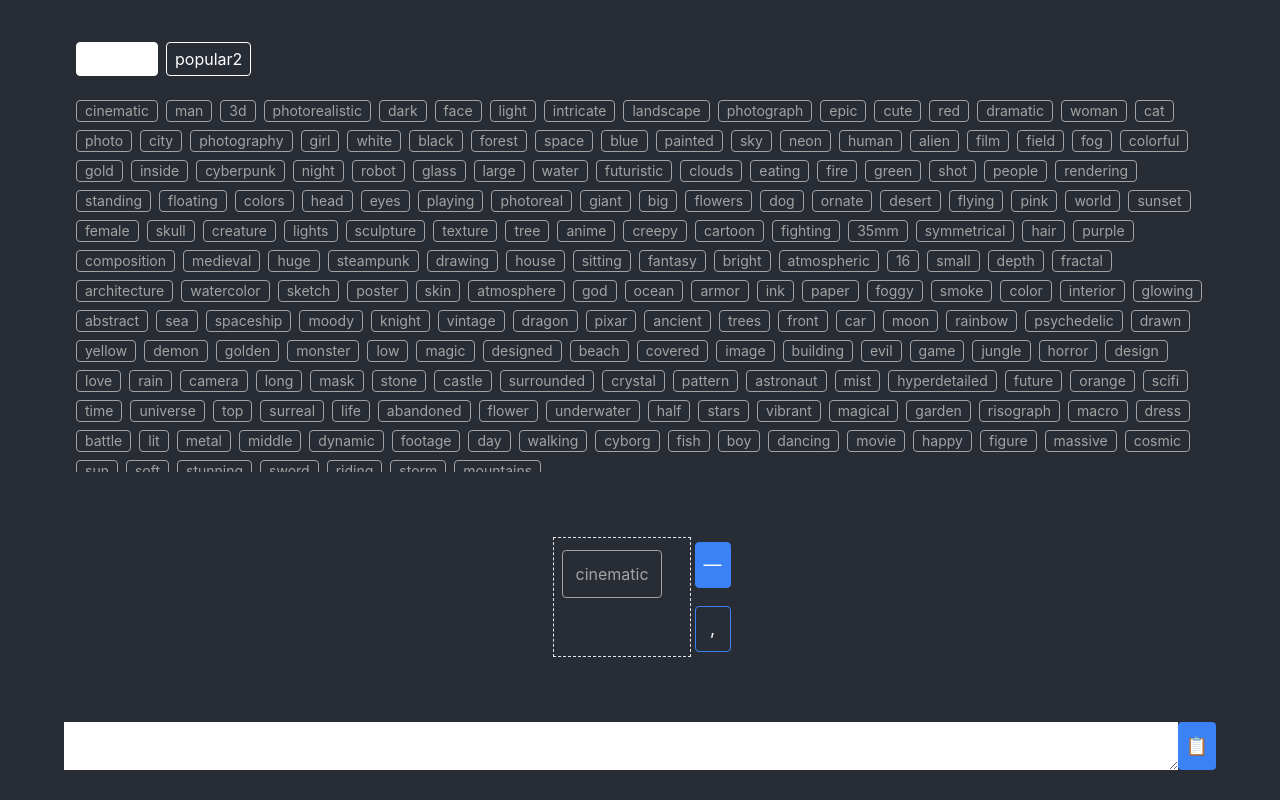
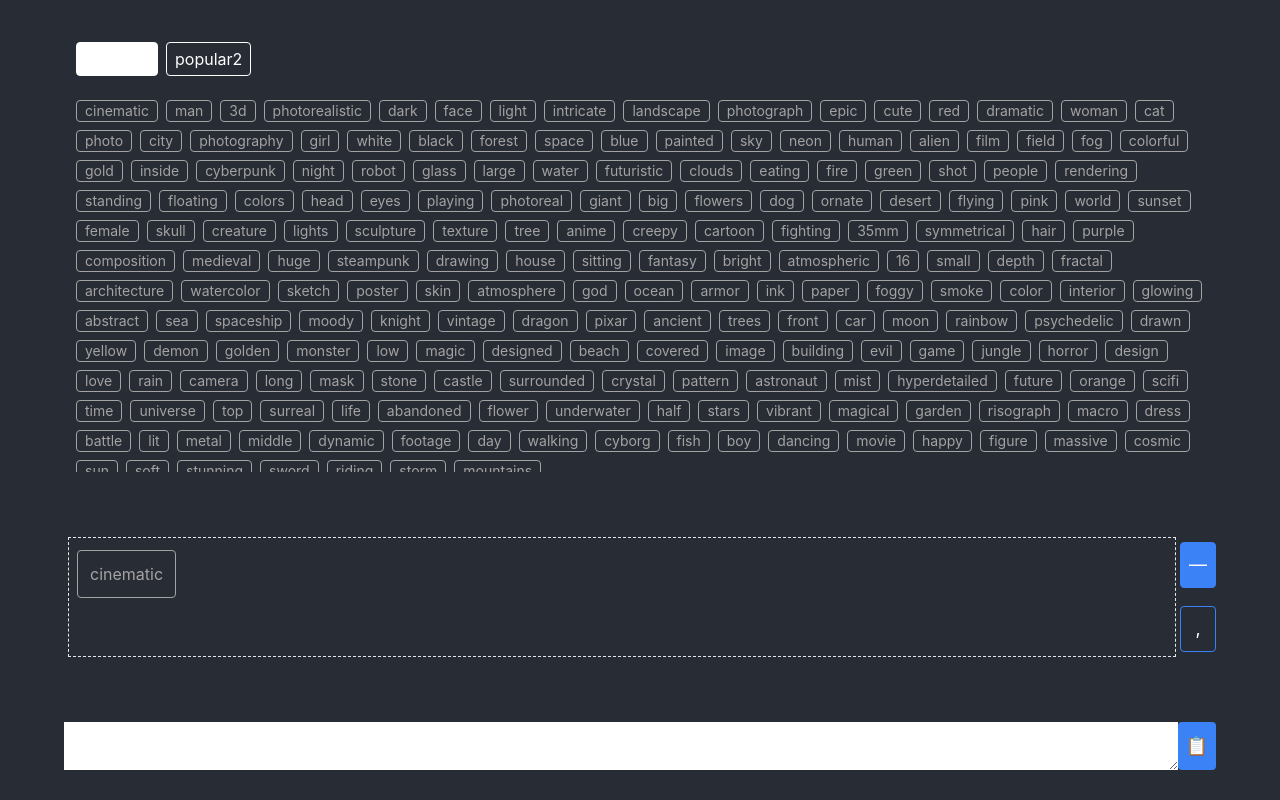
Before and after one commit to rugia813/midjourney-prompt-helper, a React (Create React App) app: page / in a window 1280 px wide. Both pictures are taken after a click on the item "cinematic". Built offline with nearby package versions, Linux system fonts and the light colour scheme.

Commit message:
fix delimiter duplicating when edit

```diff
--- a/src/components/Desk.js
+++ b/src/components/Desk.js
@@ -8,7 +8,7 @@ export default function Desk({deskItems, addWord}) {
 	const btnStyleActive = 'bg-blue-500'
 
 	return (
-		<div className='flex'>
+		<div className='flex w-full'>
 			{/* Desk Items */}
 			<ul className='flex flex-wrap p-2 border border-dashed m-1 w-full min-h-[120px]'>
 				{deskItems.map((word, i) =>
--- a/src/components/DeskItemButton.js
+++ b/src/components/DeskItemButton.js
@@ -18,10 +18,11 @@ export default function DeskItemButton({ initialText, addWord, delimiter }) {
 			>
 				<span
 					ref={buttonRef}
-					className='p-3'
+					className={edditable ? 'p-3' : 'pl-3'}
 					contentEditable={edditable}
 					onBlur={e => setText(e.target.textContent) & setEdditable(edditable => false)}
-				>{text + delimiter}</span>
+				>{text}</span>
+				<span className={edditable ? 'invisible' : 'pr-3'}>{delimiter}</span>
 			</button>
 
 			<div className={`invisible group-hover:visible flex flex-col`}>
```
